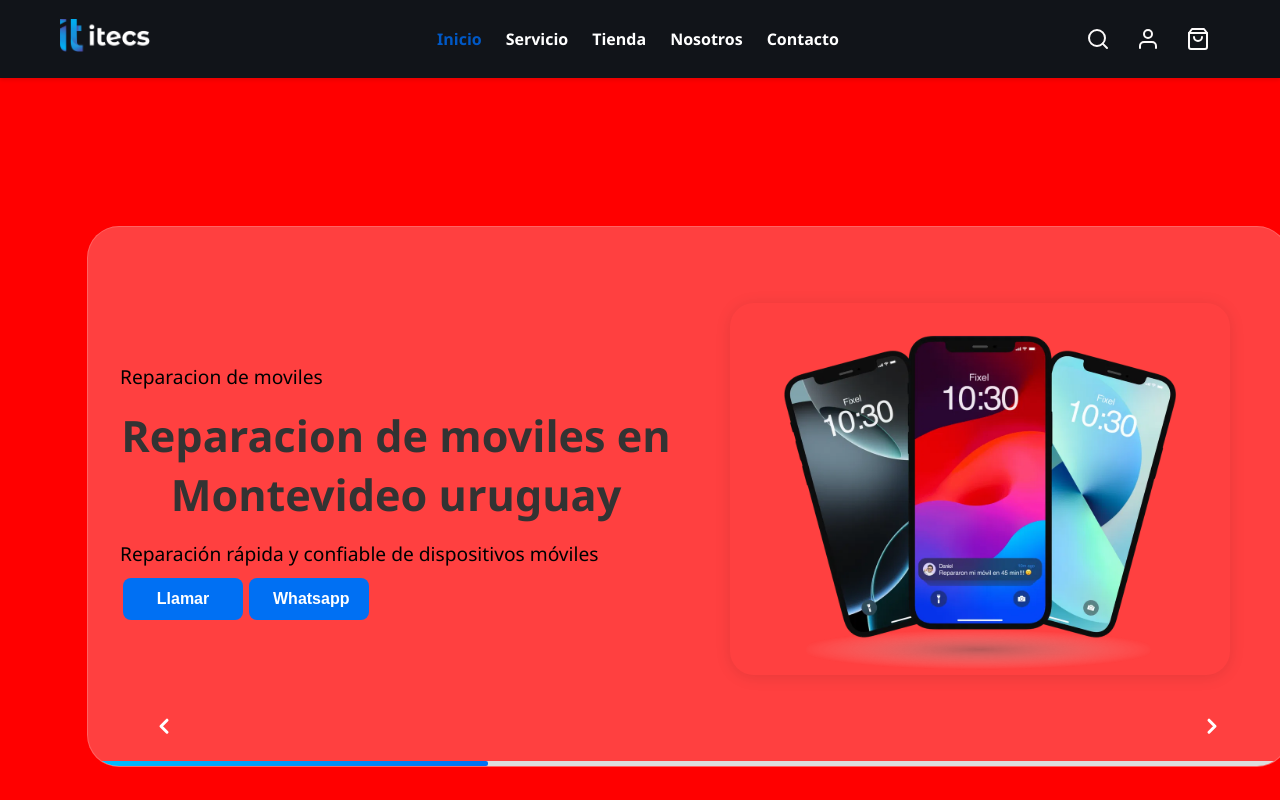
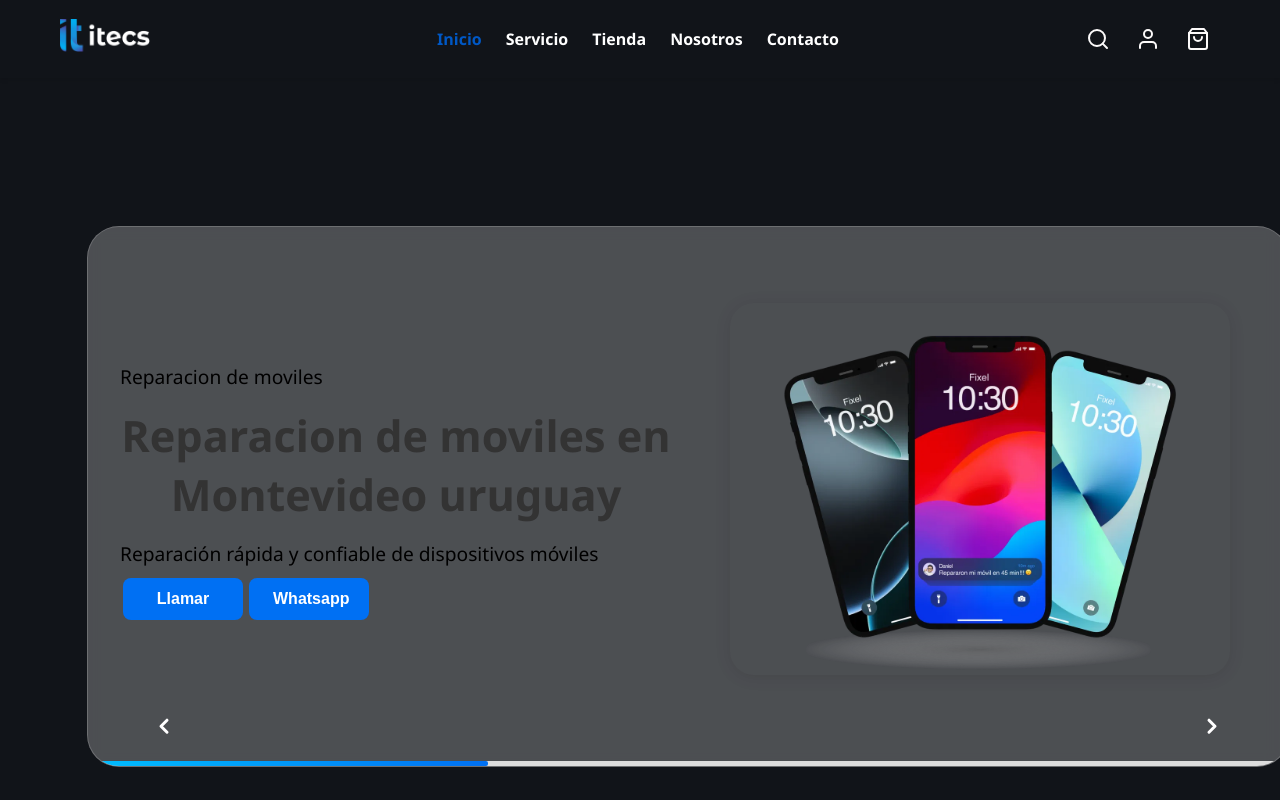
Before and after one commit to gustavo-manzini/Itecs, a React (Vite) app: page / in a window 1280 px wide. Shown: the top 800 px of the page. Built offline with nearby package versions, Linux system fonts and the light colour scheme.

Commit message:
Devuelvo el fondo

```diff
--- a/src/App.css
+++ b/src/App.css
@@ -10,8 +10,7 @@ body {
   align-items: center;
   font-family: "Segoe UI", Tahoma, Geneva, Verdana, sans-serif;
   overflow-x: hidden;
-  /* background-color: #111419; */
-  background-color: red;
+  background-color: #111419;
 }
 
 @media (max-width: 768px) {
```
